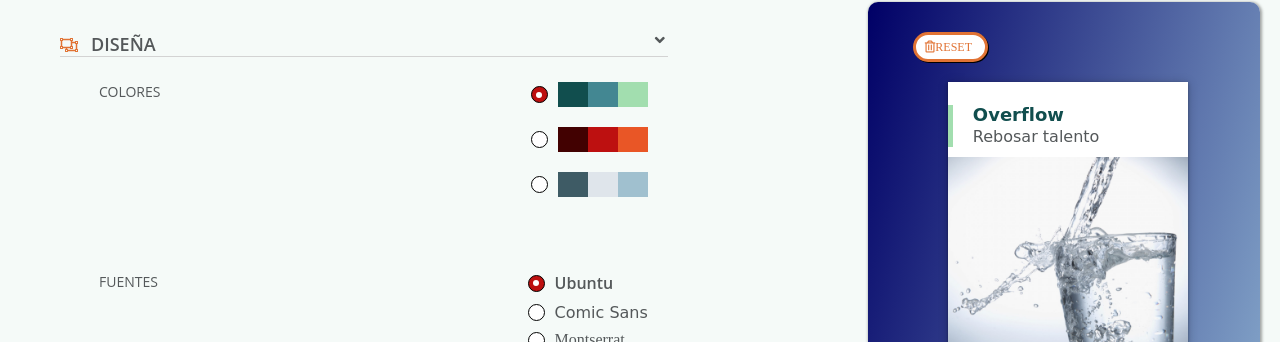
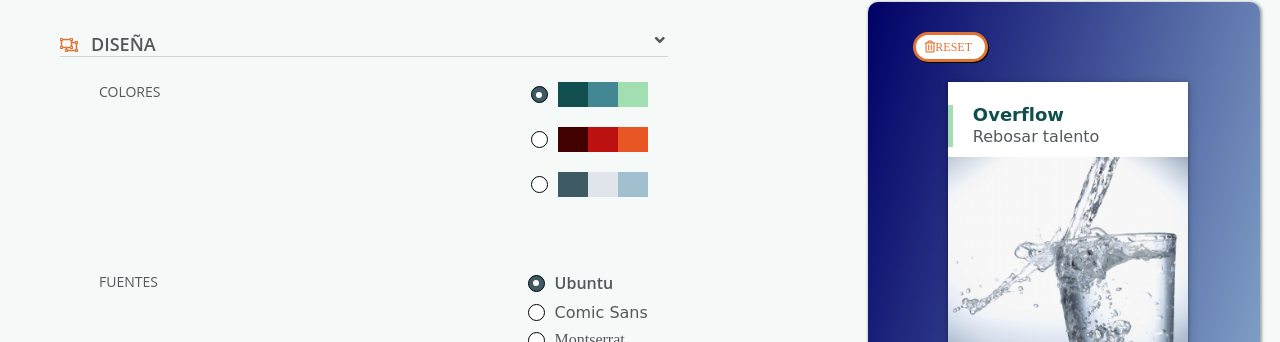
Before and after one commit to Adalab/project-dorcas-s3-overflow, a React (Create React App) app: page /#/Page in a window 1280 px wide. Shown: the part 129-471 px from the top of the page. Built offline with nearby package versions, Linux system fonts and the light colour scheme; no server answers.

Commit message:
radio button color

```diff
--- a/src/components/Page.css
+++ b/src/components/Page.css
@@ -662,7 +662,7 @@ body {
   border-radius: 50%; }
 
 .clikable:checked ~ .checkmark {
-  background-color: #bd1010;
+  background-color: #3e5b65;
   opacity: 1; }
 
 .checkmark:after {
--- a/src/scss/Main.css
+++ b/src/scss/Main.css
@@ -662,7 +662,7 @@ body {
   border-radius: 50%; }
 
 .clikable:checked ~ .checkmark {
-  background-color: #bd1010;
+  background-color: #3e5b65;
   opacity: 1; }
 
 .checkmark:after {
--- a/src/scss/components/_form-diseña.scss
+++ b/src/scss/components/_form-diseña.scss
@@ -36,7 +36,7 @@
     border-radius: 50%;
 }
 .clikable:checked ~ .checkmark {
-    background-color: $color-red-bright;
+    background-color: $color-San-Juan;
     opacity: 1;
 }
 .checkmark:after {
```
